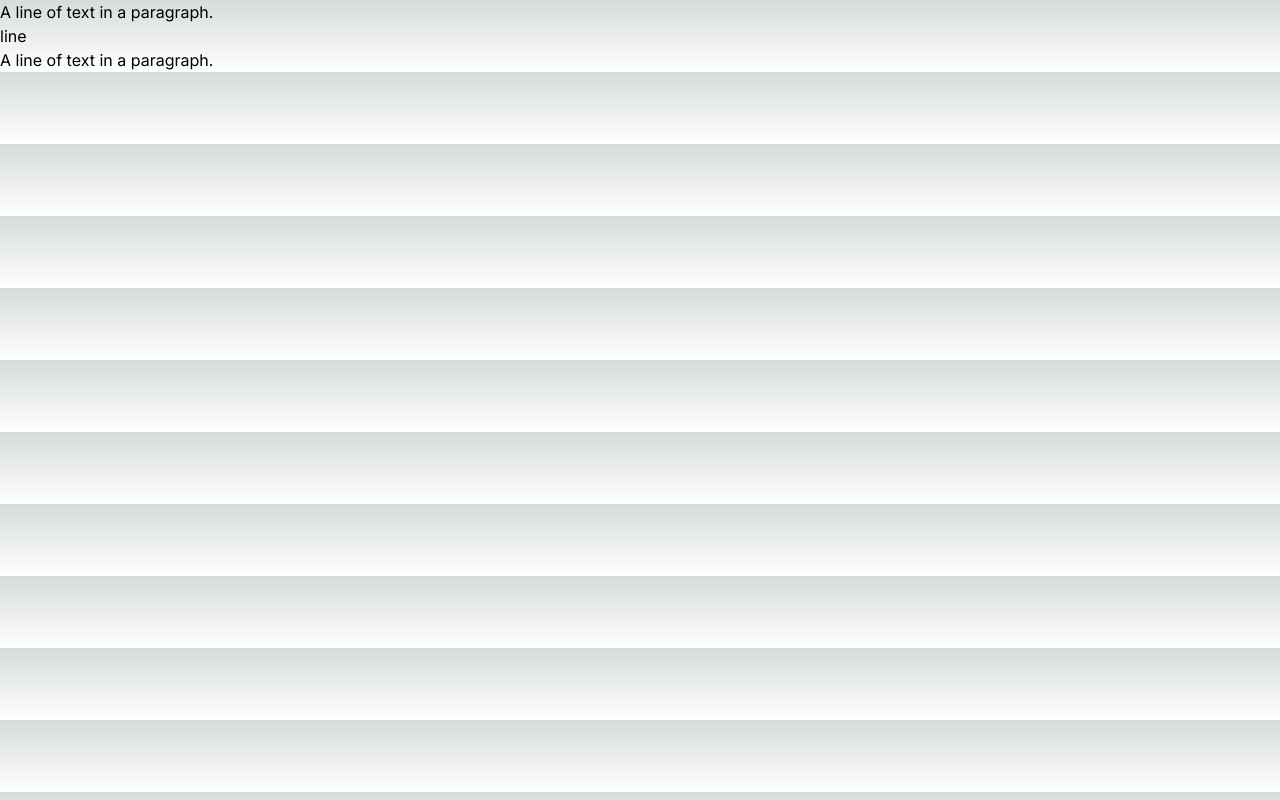
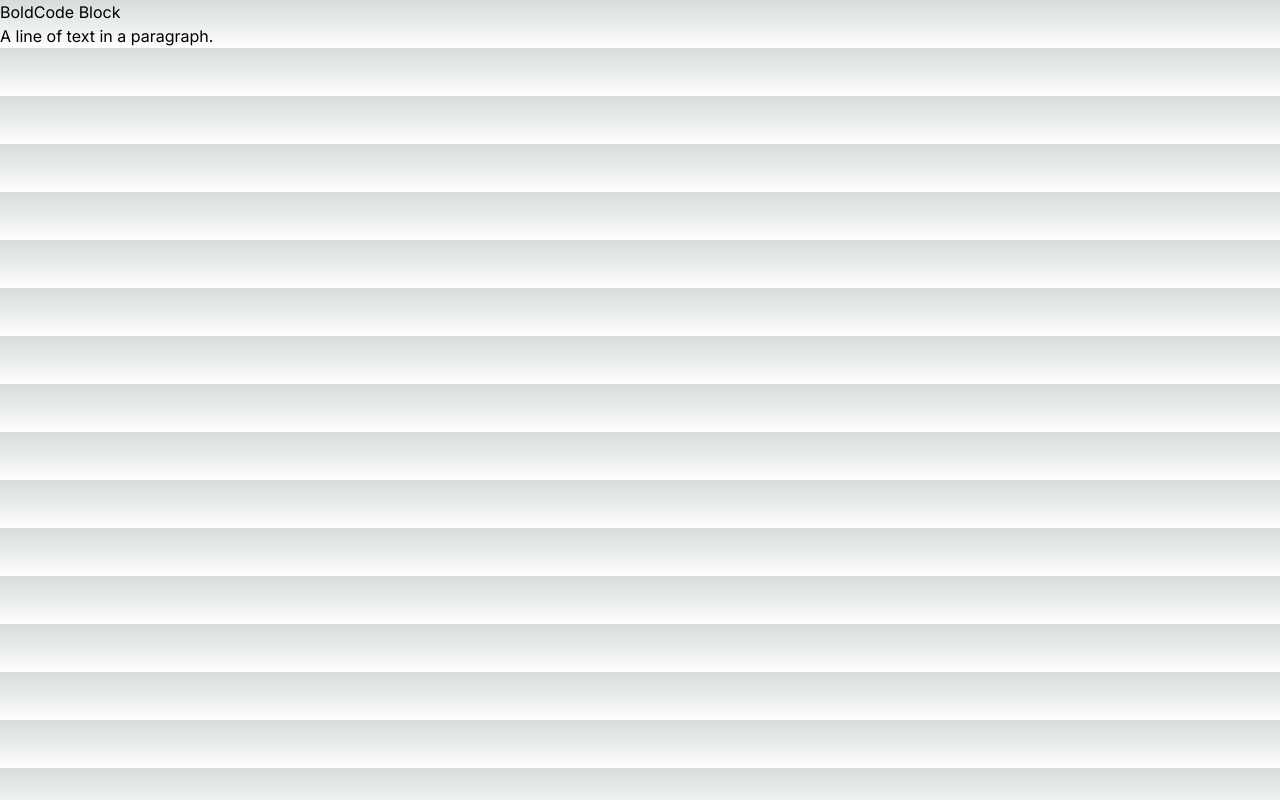
Before and after one commit to tanase-j-ww/slate-test, a Next.js app: page / in a window 1280 px wide. Built offline with nearby package versions, Linux system fonts and the light colour scheme.

Commit message:
create custom bold element

```diff
--- a/src/app/page.tsx
+++ b/src/app/page.tsx
@@ -1,19 +1,34 @@
 "use client";
 
-import { useState } from "react";
-import { createEditor } from "slate";
+import { useCallback, useState } from "react";
+import { Editor, Transforms, createEditor } from "slate";
 import { Editable, Slate, withReact } from "slate-react";
 
 // TypeScript users only add this code
 import { BaseEditor } from "slate";
 import { ReactEditor } from "slate-react";
+export type CustomEditor = BaseEditor & ReactEditor;
 
-type CustomElement = { type: "paragraph"; children: CustomText[] };
-type CustomText = { text: string };
+export type ParagraphElement = {
+  type: "paragraph";
+  children: CustomText[];
+};
+
+export type HeadingElement = {
+  type: "heading";
+  level: number;
+  children: CustomText[];
+};
+
+export type CustomElement = ParagraphElement | HeadingElement;
+
+export type FormattedText = { text: string; bold?: true };
+
+export type CustomText = FormattedText;
 
 declare module "slate" {
-  interface CustomType {
-    Editor: BaseEditor & ReactEditor;
+  interface CustomTypes {
+    Editor: CustomEditor;
     Element: CustomElement;
     Text: CustomText;
   }
@@ -24,30 +39,127 @@ const initialValue = [
     type: "paragraph",
     children: [{ text: "A line of text in a paragraph." }],
   },
-  {
-    type: "headers",
-    children: [{ text: "line" }],
-  },
-  {
-    type: "paragraph",
-    children: [{ text: "A line of text in a paragraph." }],
-  },
 ];
+const Home = () => {
+  const [editor] = useState(() => withReact(createEditor()));
 
-export default function Home() {
-  const [editor] = useState(() => withReact(createEditor()));
+  const renderElement = useCallback((props) => {
+    switch (props.element.type) {
+      case "code":
+        return <CodeElement {...props} />;
+      default:
+        return <DefaultElement {...props} />;
+    }
+  }, []);
+
+  const renderLeaf = useCallback((props) => {
+    return <Leaf {...props} />;
+  }, []);
+
   return (
+    // Add a toolbar with buttons that call the same methods.
     <Slate editor={editor} initialValue={initialValue}>
+      <div>
+        <button
+          onMouseDown={(event) => {
+            event.preventDefault();
+            CustomEditor.toggleBoldMark(editor);
+          }}
+        >
+          Bold
+        </button>
+        <button
+          onMouseDown={(event) => {
+            event.preventDefault();
+            CustomEditor.toggleCodeBlock(editor);
+          }}
+        >
+          Code Block
+        </button>
+      </div>
       <Editable
+        editor={editor}
+        renderElement={renderElement}
+        renderLeaf={renderLeaf}
         onKeyDown={(event) => {
-          if (event.key === "&") {
-            // Prevent the ampersand character from being inserted.
-            event.preventDefault();
-            // Execute the `insertText` method when the event occurs.
-            editor.insertText("and");
+          if (!event.ctrlKey) {
+            return;
+          }
+
+          switch (event.key) {
+            case "`": {
+              event.preventDefault();
+              CustomEditor.toggleCodeBlock(editor);
+              break;
+            }
+
+            case "b": {
+              event.preventDefault();
+              CustomEditor.toggleBoldMark(editor);
+              break;
+            }
           }
         }}
       />
     </Slate>
   );
-}
+};
+export default Home;
+
+const CodeElement = (props) => {
+  return (
+    <pre {...props.attributes}>
+      <code>{props.children}</code>
+    </pre>
+  );
+};
+
+const DefaultElement = (props) => {
+  return <p {...props.attributes}>{props.children}</p>;
+};
+
+// Define a React component to render leaves with bold text.
+const Leaf = (props) => {
+  return (
+    <span
+      {...props.attributes}
+      style={{ fontWeight: props.leaf.bold ? "bold" : "normal" }}
+    >
+      {props.children}
+    </span>
+  );
+};
+
+// Define our own custom set of helpers.
+const CustomEditor = {
+  isBoldMarkActive(editor) {
+    const marks = Editor.marks(editor);
+    return marks ? marks.bold === true : false;
+  },
+
+  isCodeBlockActive(editor) {
+    const [match] = Editor.nodes(editor, {
+      match: (n) => n.type === "code",
+    });
+
+    return !!match;
+  },
+
+  toggleBoldMark(editor) {
+    const isActive = CustomEditor.isBoldMarkActive(editor);
+    if (isActive) {
+      Editor.removeMark(editor, "bold");
+    } else {
+      Editor.addMark(editor, "bold", true);
+    }
+  },
+
+  toggleCodeBlock(editor) {
+    const isActive = CustomEditor.isCodeBlockActive(editor);
+    Transforms.setNodes(
+      editor,
+      { type: isActive ? null : "code" },
+      { match: (n) => Editor.isBlock(editor, n) }
+    );
+  },
+};
```
